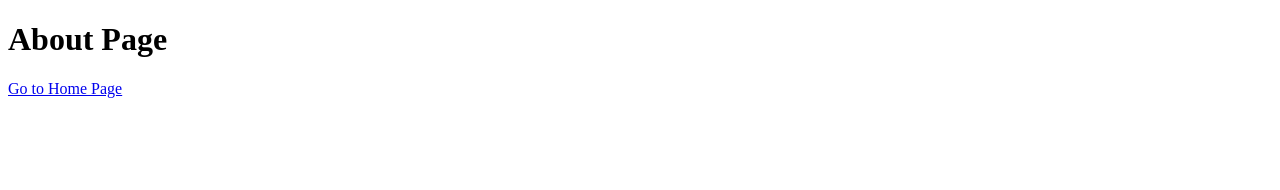
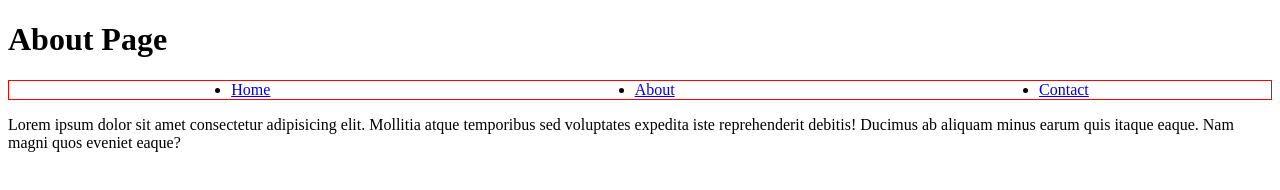
Before and after one commit to Kas-set/firstGatSite, a Gatsby site: page /about in a window 1280 px wide. Built offline with nearby package versions, Linux system fonts and the light colour scheme; Gatsby itself is replaced by a stand-in of ours.

Commit message:
commit avec amélioration du css de la navbar

```diff
--- a/src/components/Layout.js
+++ b/src/components/Layout.js
@@ -1,6 +1,6 @@
 import * as React from "react"
 import { Link } from "gatsby"
-import { container }  from './Layout.module.css'
+import { container, ulClass }  from './Layout.module.css'
 
 console.log("css: ", {container})
 
@@ -9,9 +9,9 @@ const Layout = ({pageTitle, children}) => {
         <div>
             <h1>{pageTitle}</h1>
             <nav className={container}>
-                <ul>
+                <ul className={ulClass}>
                     <li>
-                        <Link to="/index">Home</Link>
+                        <Link to="/">Home</Link>
                     </li>
                     <li>
                         <Link to="/about">About</Link>
--- a/src/components/Layout.module.css
+++ b/src/components/Layout.module.css
@@ -2,7 +2,8 @@
     text-decoration:none;
 }
 .ulClass{
+    border:1px solid red;
     display:flex;
+    flex-direction:row;
     justify-content:space-around;
-
 }
--- a/src/pages/about.js
+++ b/src/pages/about.js
@@ -1,12 +1,13 @@
 import * as React from "react"
 import {Link} from "gatsby"
+import Layout from '../components/Layout'
 
 const Aboutpage = () => {
     return (
         <div>
-            <h1>About Page</h1>
-            <Link to="/index"> Go to Home Page</Link>
-
+            <Layout pageTitle="About Page">
+                Lorem ipsum dolor sit amet consectetur adipisicing elit. Mollitia atque temporibus sed voluptates expedita iste reprehenderit debitis! Ducimus ab aliquam minus earum quis itaque eaque. Nam magni quos eveniet eaque?
+            </Layout>
         </div>
      );
 }
--- a/src/pages/index.js
+++ b/src/pages/index.js
@@ -1,12 +1,14 @@
 import * as React from "react"
 import {Link} from "gatsby"
+import Layout from '../components/Layout'
 
 
 const Homepage = () => {
   return (
     <div>
-      <h1>Hello Godwin</h1>
-      <Link to="/about"> Go to about Page</Link>
+      <Layout pageTitle="Home Page">
+        Lorem ipsum dolor sit amet consectetur adipisicing elit. Mollitia atque temporibus sed voluptates expedita iste reprehenderit debitis! Ducimus ab aliquam minus earum quis itaque eaque. Nam magni quos eveniet eaque?
+      </Layout>
     </div>
 
    );
```
